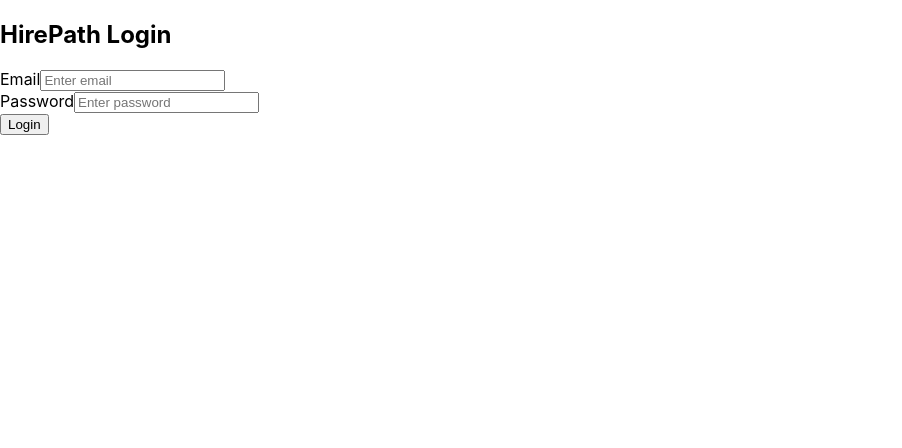
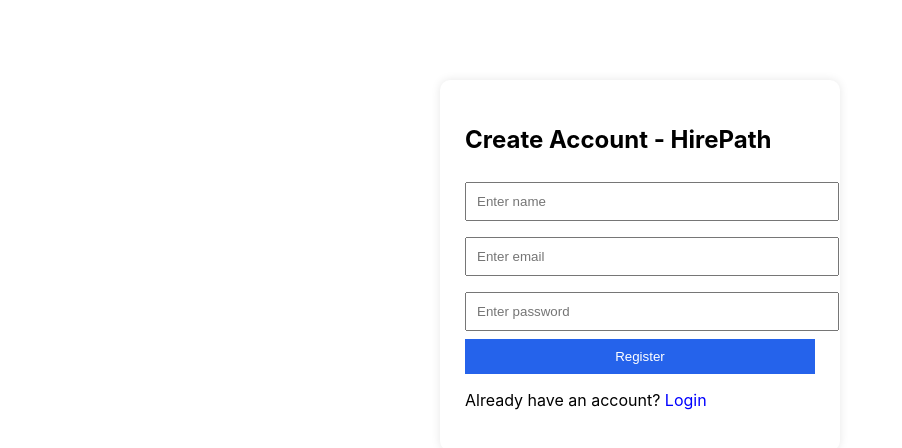
Before and after one commit to jeenathomas03/HirePath, a React (Create React App) app in the folder frontend/: page / in a window 1280 px wide. Shown: the top 448 px of the page, without its empty margins (0-902 px from the left). Built offline with nearby package versions, Linux system fonts and the light colour scheme.

Commit message:
new updates

```diff
--- a/frontend/src/App.js
+++ b/frontend/src/App.js
@@ -1,11 +1,13 @@
 import { BrowserRouter, Routes, Route } from "react-router-dom";
 import Login from "./pages/Login";
+import Register from "./pages/Register";
 
 function App() {
   return (
     <BrowserRouter>
       <Routes>
-        <Route path="/" element={<Login />} />
+        <Route path="/" element={<Register />} />
+        <Route path="/login" element={<Login />} />
       </Routes>
     </BrowserRouter>
   );
--- /dev/null
+++ b/frontend/src/pages/Register.css
@@ -0,0 +1,22 @@
+.register-container {
+    width: 350px;
+    margin: 80px auto;
+    padding: 25px;
+    background: white;
+    border-radius: 10px;
+    box-shadow: 0 0 10px rgba(0,0,0,0.1);
+  }
+
+  .register-container input {
+    width: 100%;
+    padding: 10px;
+    margin: 8px 0;
+  }
+
+  .register-container button {
+    width: 100%;
+    padding: 10px;
+    background: #2563eb;
+    color: white;
+    border: none;
+  }
--- /dev/null
+++ b/frontend/src/pages/Register.js
@@ -0,0 +1,75 @@
+import { useState } from "react";
+import axios from "axios";
+import { useNavigate } from "react-router-dom";
+import "./Register.css";
+
+function Register() {
+  const [name, setName] = useState("");
+  const [email, setEmail] = useState("");
+  const [password, setPassword] = useState("");
+
+  const navigate = useNavigate();
+
+  const handleRegister = async (e) => {
+    e.preventDefault();
+
+    try {
+      await axios.post("http://localhost:5000/api/auth/register", {
+        name,
+        email,
+        password,
+      });
+
+      alert("Registration successful!");
+      navigate("/");
+    } catch (error) {
+      alert("Registration failed");
+    }
+  };
+
+  return (
+    <div className="register-container">
+      <h2>Create Account - HirePath</h2>
+
+      <form onSubmit={handleRegister}>
+        <input
+          type="text"
+          placeholder="Enter name"
+          value={name}
+          onChange={(e) => setName(e.target.value)}
+          required
+        />
+
+        <input
+          type="email"
+          placeholder="Enter email"
+          value={email}
+          onChange={(e) => setEmail(e.target.value)}
+          required
+        />
+
+        <input
+          type="password"
+          placeholder="Enter password"
+          value={password}
+          onChange={(e) => setPassword(e.target.value)}
+          required
+        />
+
+        <button type="submit">Register</button>
+      </form>
+
+      <p>
+        Already have an account?{" "}
+        <span
+          style={{ color: "blue", cursor: "pointer" }}
+          onClick={() => navigate("/login")}
+        >
+          Login
+        </span>
+      </p>
+    </div>
+  );
+}
+
+export default Register;
```
